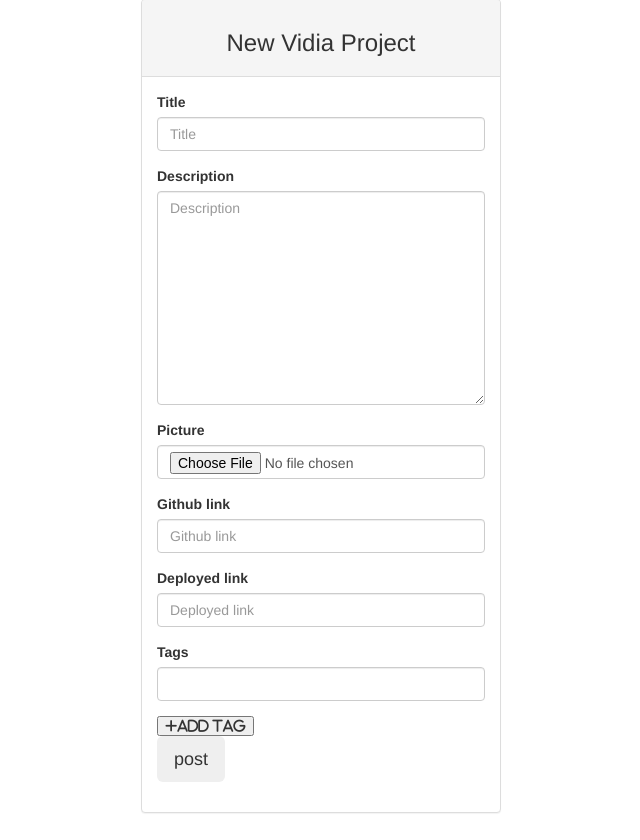
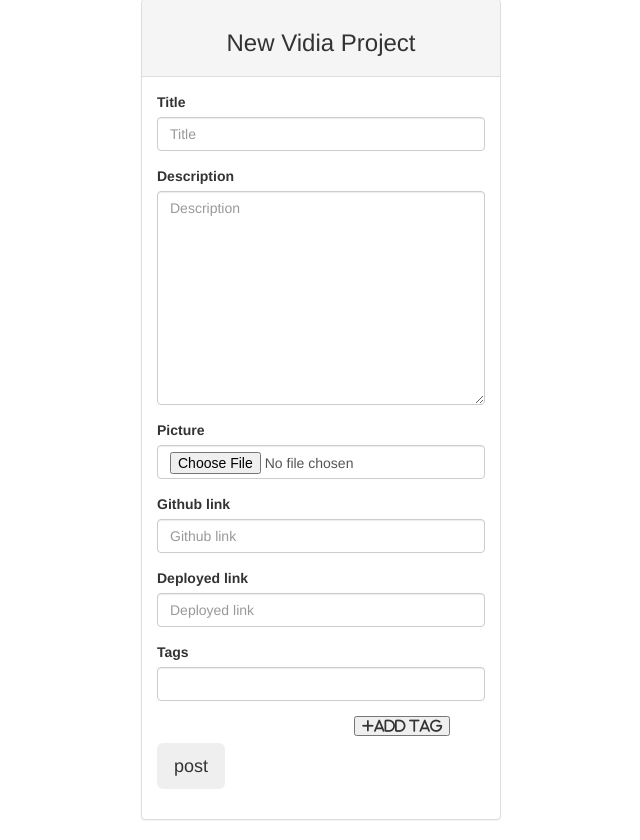
Before and after one commit to DavidNjoroge/vidia, a Django app: page /submit_project/ in a window 1280 px wide. Shown: the part 73-913 px from the top of the page, without its empty margins (319-959 px from the left). Before the commit the page ends 886 px from the top, so only its background shows below. Run offline with Django 3.2, Linux system fonts and the light colour scheme; the visitor is signed in with stand-in values (Sample User, id 1); data that the repository does not hold is empty; some libraries are stand-ins or nearby versions.

Commit message:
add styles - new project template
*add_tag icon section

```diff
--- a/static/css/index.css
+++ b/static/css/index.css
@@ -1,6 +1,12 @@
-div.help-block {
-  display: none;
-  margin-top: 5px;
-  margin-bottom: 10px;
-  color: #737373;
-}
+ .help-block {
+   display: none;
+   margin-top: 5px;
+   margin-bottom: 10px;
+   color: #737373;
+ }
+
+ .add_tag {
+   margin-top: 2%;
+   margin-left: 60%;
+   margin-bottom: 2%;
+ }
```
